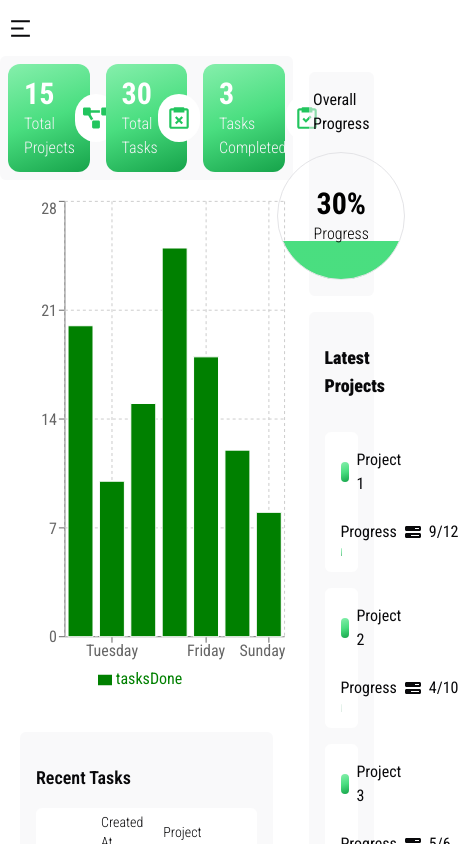
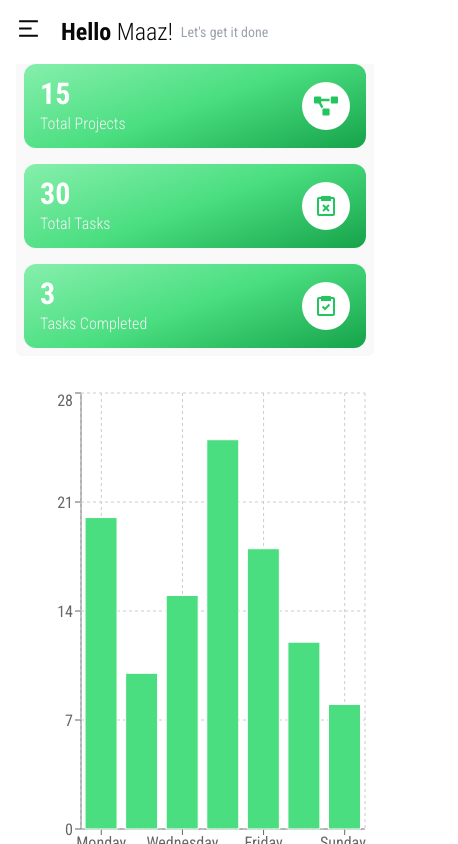
Before and after one commit to mmaazkhanhere/task-done, a Next.js app in the folder frontend/: page / in a window 390 px wide. Shown: the top 844 px of the page, 458 px wide, since content can reach past the window. Built offline with nearby package versions, Linux system fonts and the light colour scheme.

Commit message:
dashboard made fully responsive

```diff
--- a/frontend/src/app/(routes)/(dashboard)/_components/progress-bar-chart.tsx
+++ b/frontend/src/app/(routes)/(dashboard)/_components/progress-bar-chart.tsx
@@ -49,7 +49,7 @@ const ProgressBarChart = (props: Props) => {
 						type="monotone"
 						dataKey="tasksDone"
 						stroke="white"
-						fill="green"
+						fill="#4ade80"
 					/>
 				</BarChart>
 			</ResponsiveContainer>
--- a/frontend/src/app/(routes)/(dashboard)/_components/recent-task-card.tsx
+++ b/frontend/src/app/(routes)/(dashboard)/_components/recent-task-card.tsx
@@ -16,16 +16,16 @@ const RecentTaskCard = ({
 }: Props) => {
 	return (
 		<div className="flex items-center justify-around gap-x-5 w-full bg-white dark:bg-muted-foreground/30 rounded-md py-1">
-			<p className="font-bold">{taskName}</p>
-			<div className="flex flex-col text-sm">
+			<p className="font-bold text-sm md:text-base">{taskName}</p>
+			<div className="hidden md:flex flex-col text-xs md:text-sm">
 				<p className="font-light">Created At</p>
 				<p className="text-green-500">{createdAt}</p>
 			</div>
-			<div className="flex flex-col text-sm">
+			<div className="flex flex-col text-xs md:text-sm">
 				<p className="font-light">Project In</p>
 				<p className="text-green-500">{projectName}</p>
 			</div>
-			<div className="flex flex-col text-sm">
+			<div className="flex flex-col text-xs md:text-sm">
 				<p className="font-light">Status</p>
 				<p className="text-green-500">{status}</p>
 			</div>
--- a/frontend/src/app/(routes)/(dashboard)/_components/latest-project-card.tsx
+++ b/frontend/src/app/(routes)/(dashboard)/_components/right-sidebar/latest-project-card.tsx
@@ -23,11 +23,11 @@ const LatestProjectCard = ({ title, totalTasks, tasksCompleted }: Props) => {
 			<div className="flex flex-col items-start gap-1 w-full">
 				<div className="flex items-center justify-between gap-2 w-full">
 					<div className="flex items-center gap-2">
-						<span>Progress</span>
+						<span className="text-sm md:text-base">Progress</span>
 						<FaBarsProgress />
 					</div>
 					<div className="flex items-center gap-2">
-						<p>
+						<p className="text-sm md:text-base">
 							<span>{tasksCompleted}</span>/{totalTasks}
 						</p>
 					</div>
--- a/frontend/src/app/(routes)/(dashboard)/_components/right-sidebar.tsx
+++ b/frontend/src/app/(routes)/(dashboard)/_components/right-sidebar/right-sidebar.tsx
@@ -6,7 +6,7 @@ type Props = {};
 
 const RightSideBar = (props: Props) => {
 	return (
-		<div className="w-3/12 p-4 flex flex-col gap-4">
+		<div className="lg:w-3/12 p-4 flex flex-col gap-4">
 			<OverallProgress percentage={30} />
 			<LatestProjects />
 		</div>
--- a/frontend/src/app/(routes)/(dashboard)/_components/statisitics-card.tsx
+++ b/frontend/src/app/(routes)/(dashboard)/_components/statisitics-card.tsx
@@ -15,10 +15,7 @@ const StatisticsCard = ({ title, value, icon: Icon }: Props) => {
 				<p className="text-gray-100 font-light">{title}</p>
 			</div>
 			<div className="bg-white rounded-full p-2 h-12 w-12 flex items-center justify-center">
-				<Icon
-					size={26}
-					className=" text-green-500 group-hover:animate-spin"
-				/>
+				<Icon className=" text-green-500 group-hover:animate-spin w-6 md:w-7 h-6 md:h-7" />
 			</div>
 		</article>
 	);
--- a/frontend/src/app/(routes)/(dashboard)/_components/statistics.tsx
+++ b/frontend/src/app/(routes)/(dashboard)/_components/statistics.tsx
@@ -27,7 +27,7 @@ const statisticsData = [
 const Statistics = (props: Props) => {
 	return (
 		<section className=" bg-gray-100/50 dark:bg-muted p-2 rounded-md">
-			<div className="grid grid-cols-3 gap-4">
+			<div className="grid grid-cols-1 md:grid-cols-3 gap-4">
 				{statisticsData.map((data) => (
 					<StatisticsCard
 						key={data.title}
--- a/frontend/src/app/(routes)/(dashboard)/page.tsx
+++ b/frontend/src/app/(routes)/(dashboard)/page.tsx
@@ -1,7 +1,7 @@
 import React from "react";
 
 import Statistics from "./_components/statistics";
-import RightSideBar from "./_components/right-sidebar";
+import RightSideBar from "./_components/right-sidebar/right-sidebar";
 import ProgressBarChart from "./_components/progress-bar-chart";
 import RecentTasks from "./_components/recent-tasks";
 
@@ -9,9 +9,9 @@ type Props = {};
 
 const MainPage = (props: Props) => {
 	return (
-		<div className="flex flex-col item-start gap-y-4">
-			<div className="flex w-full">
-				<div className="w-9/12 flex flex-col gap-y-4">
+		<div className="flex flex-col items-center lg:item-start gap-y-4 w-full">
+			<div className="flex flex-col lg:flex-row w-full">
+				<div className="w-full lg:w-9/12 flex flex-col gap-y-8 lg:gap-y-4">
 					<Statistics />
 					<ProgressBarChart />
 					<RecentTasks />
--- a/frontend/src/app/(routes)/_components/navbar.tsx
+++ b/frontend/src/app/(routes)/_components/navbar.tsx
@@ -34,8 +34,9 @@ const Navbar = (props: Props) => {
 					<div className="w-10 h-10 rounded-full border bg-green-500" />
 				</div>
 			</nav>
-			<nav className="md:hidden py-4 px-2">
+			<nav className="flex items-center gap-5 md:hidden py-4 px-4 bg-white dark:bg-muted">
 				<MobileSidebar />
+				<UserGreeting name="Maaz" />
 			</nav>
 		</React.Fragment>
 	);
--- a/frontend/src/app/(routes)/_components/user-greeting.tsx
+++ b/frontend/src/app/(routes)/_components/user-greeting.tsx
@@ -6,7 +6,7 @@ type Props = {
 
 const UserGreeting = ({ name }: Props) => {
 	return (
-		<div className="flex flex-col items-start">
+		<div className="flex flex-row md:flex-col items-center md:items-start gap-2 md:gap-0">
 			<p className="font-bold text-2xl">
 				Hello <span className="text-2xl font-light">{name}!</span>
 			</p>
--- a/frontend/src/app/(routes)/layout.tsx
+++ b/frontend/src/app/(routes)/layout.tsx
@@ -16,7 +16,7 @@ const RootLayout = ({ children }: Props) => {
 			<section className=" h-full w-64 hidden md:flex flex-col fixed z-50 inset-y-0 dark:border-r dark:border-muted">
 				<Sidebar />
 			</section>
-			<section className="pt-14 md:pt-32 md:pl-[272px] h-full w-full">
+			<section className="pt-14 md:pt-32 md:pl-[272px] h-full w-full px-4 md:px-0">
 				{children}
 			</section>
 		</main>
```
Also changed, not shown: frontend/src/app/(routes)/(dashboard)/_components/right-sidebar/latest-projects.tsx (renamed from frontend/src/app/(routes)/(dashboard)/_components/latest-projects.tsx), frontend/src/app/(routes)/(dashboard)/_components/right-sidebar/overall-progress.tsx (renamed from frontend/src/app/(routes)/(dashboard)/_components/overall-progress.tsx).
